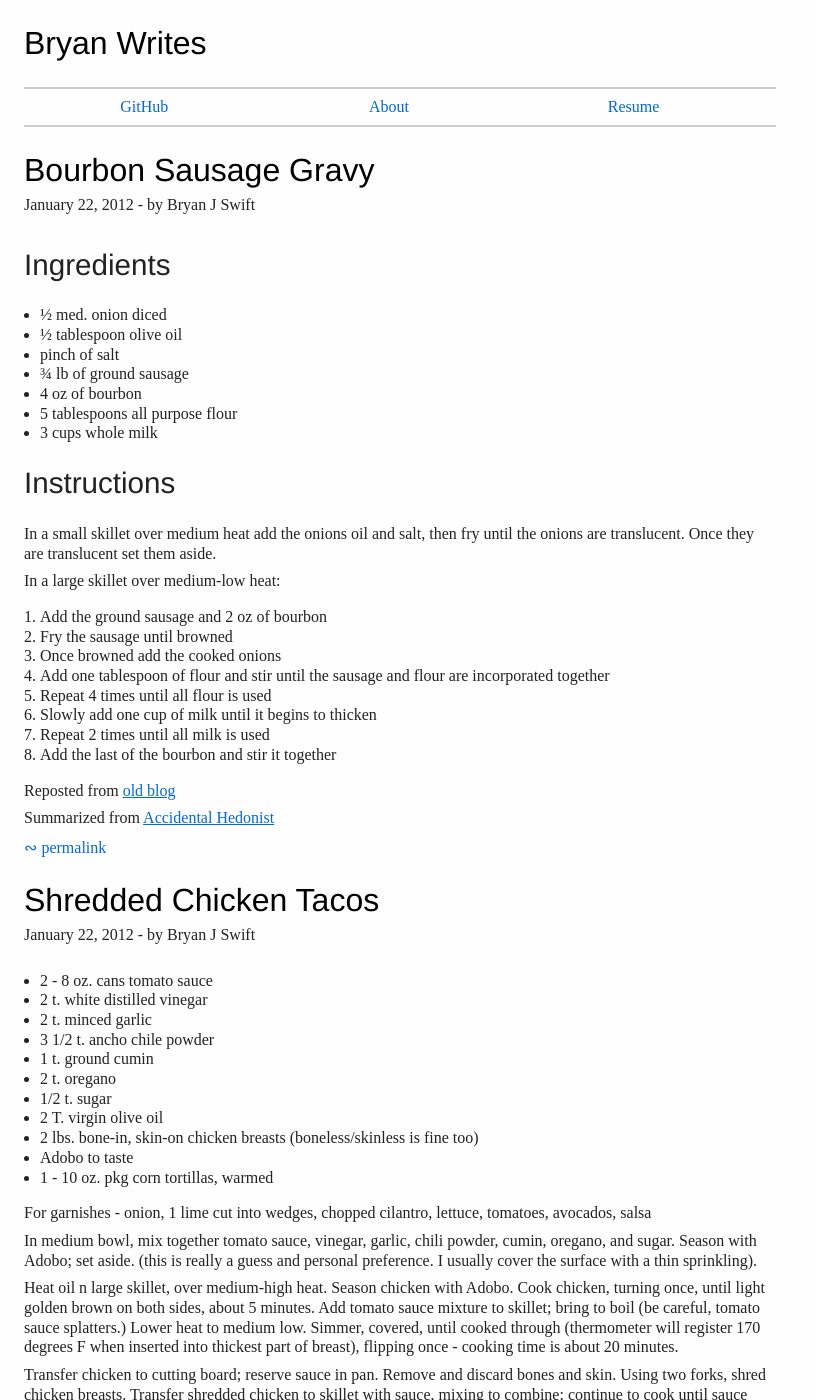
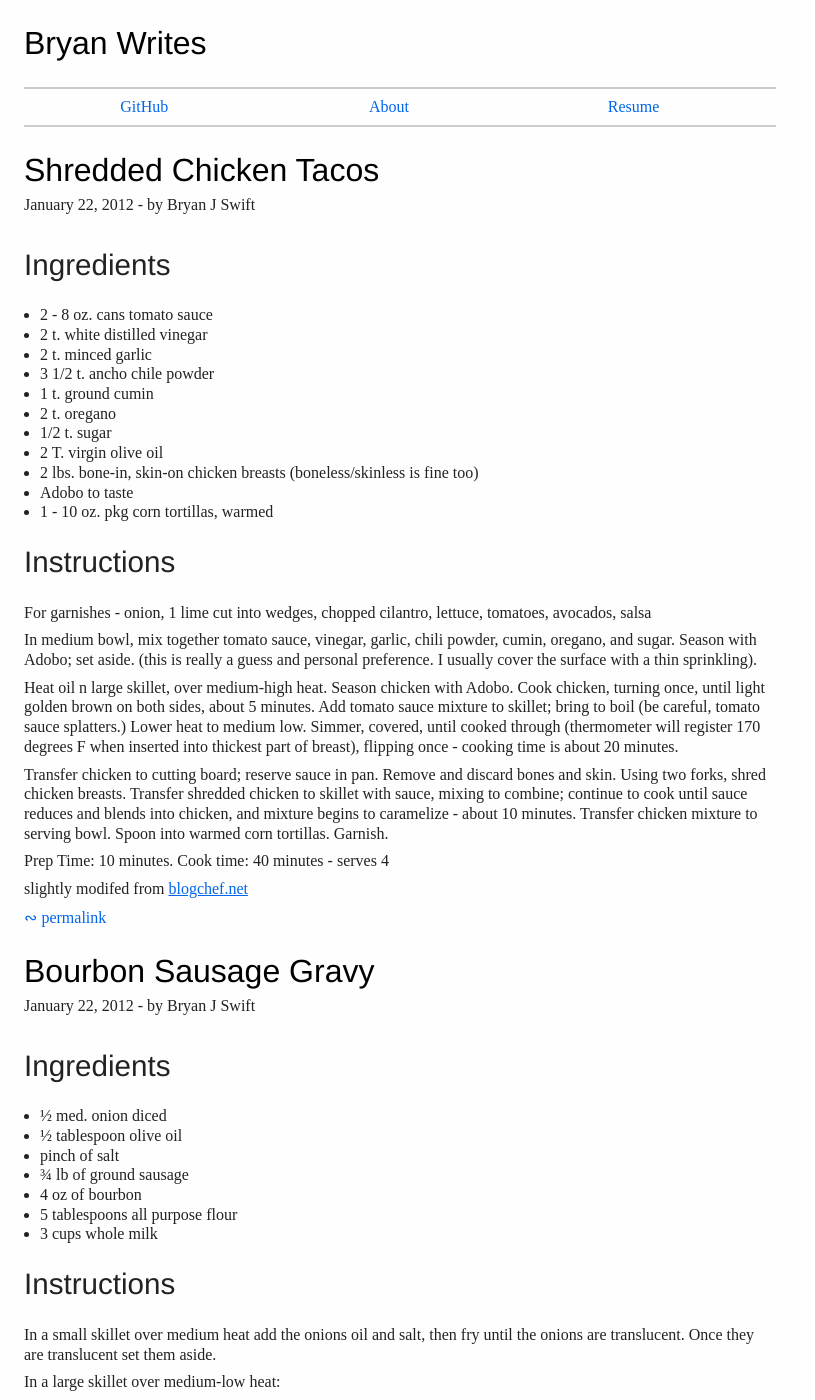
Before and after one commit to bryanjswift/bryanjswift.github.com, a Jekyll site: the page built from index.html, in a window 1280 px wide and 1400 px high. Shown: the whole window, without its empty margins (0-815 px from the left). Built offline with Jekyll 4.4.1, drawn with Linux system fonts in a browser that asks for light colours; comment, search, counter and statistics services are not loaded; some of the changed text lies outside the part shown.

Commit message:
Add headers for instructions and ingredients

```diff
--- a/recipe/_posts/2012-01-22-chicken-tacos.markdown
+++ b/recipe/_posts/2012-01-22-chicken-tacos.markdown
@@ -1,10 +1,12 @@
 ---
 layout: post
 title: Shredded Chicken Tacos
-date: 2012-01-22 19:20:11
+date: 2012-01-22 19:38:33
 published: true
 categories: ["recipe"]
 ---
+
+## Ingredients
 
 * 2 - 8 oz. cans tomato sauce
 * 2 t. white distilled vinegar
@@ -18,6 +20,8 @@ categories: ["recipe"]
 * Adobo to taste
 * 1 - 10 oz. pkg corn tortillas, warmed
 
+## Instructions
+
 For  garnishes - onion, 1 lime cut into wedges, chopped cilantro, lettuce, tomatoes, avocados, salsa
 
 In medium bowl, mix together tomato sauce, vinegar, garlic, chili powder, cumin, oregano, and sugar. Season with Adobo; set aside. (this is really a guess and personal preference. I usually cover the surface with a thin sprinkling).
```
